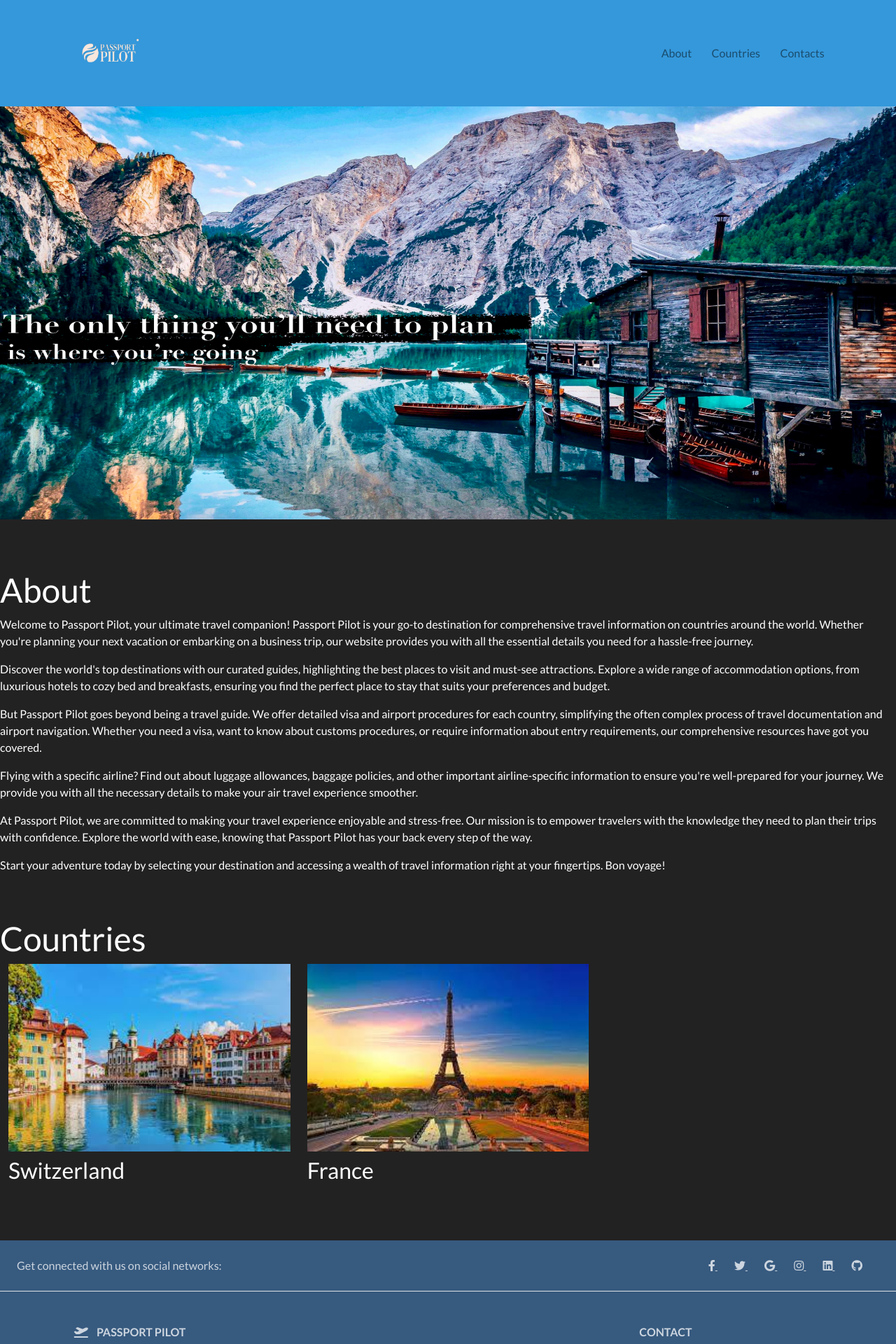
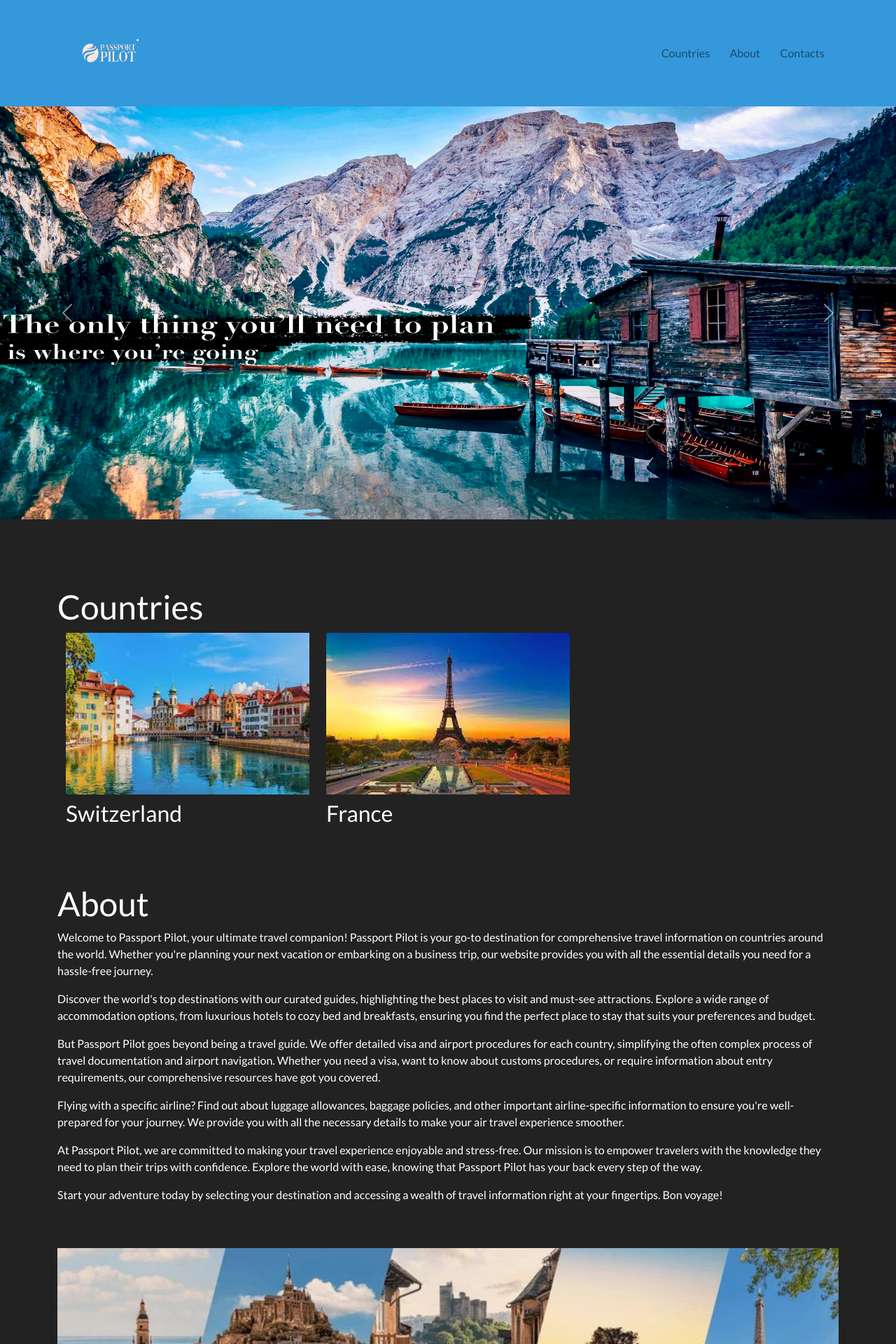
Before and after one commit to Santhoshcv19/Passport-Pilot, a Django app: page / in a window 1280 px wide. Shown: the top 1920 px of the page at 70% size. Run offline with Django 4.2, Linux system fonts and the light colour scheme; data comes from the database, SQL or seed files in the repository; both versions use the stored data as it was after the commit; some libraries are stand-ins or nearby versions.

Commit message:
Added Slider plus gallery image below about

```diff
--- a/Passport_Pilot/urls.py
+++ b/Passport_Pilot/urls.py
@@ -22,7 +22,7 @@ from django.conf import settings
 
 urlpatterns = [
     path('admin/', admin.site.urls),
-    path('', views.home, name='home')
+    path('', views.home, name='home'),
 ]
 
 urlpatterns += static(settings.MEDIA_URL, document_root=settings.MEDIA_ROOT)
--- a/Visa/templates/Visa/base.html
+++ b/Visa/templates/Visa/base.html
@@ -15,6 +15,11 @@
 
   <!-- Bootstrap CSS -->
   <link rel="stylesheet" href="https://stackpath.bootstrapcdn.com/bootstrap/4.4.1/css/bootstrap.min.css" integrity="sha384-Vkoo8x4CGsO3+Hhxv8T/Q5PaXtkKtu6ug5TOeNV6gBiFeWPGFN9MuhOf23Q9Ifjh" crossorigin="anonymous">
+
+  <link href="https://cdn.jsdelivr.net/npm/bootstrap@5.3.0/dist/css/bootstrap.min.css" rel="stylesheet">
+
+  <!-- Bootstrap JS (change the version number based on the latest available) -->
+  <script src="https://cdn.jsdelivr.net/npm/bootstrap@5.3.0/dist/js/bootstrap.bundle.min.js"></script>
 
   <link rel="stylesheet" href="{% static "Visa/bootstrap.min.css"  %}">
 
@@ -42,10 +47,10 @@
       <div class="collapse navbar-collapse text-center" id="navbarNav">
         <ul class="navbar-nav ml-auto">
           <li class="nav-item">
-            <a class="nav-link" href="#About">About &nbsp; &nbsp;</a>
+            <a class="nav-link" href="#gallery">Countries &nbsp; &nbsp;</a>
           </li>
           <li class="nav-item">
-            <a class="nav-link" href="#gallery">Countries &nbsp; &nbsp;</a>
+            <a class="nav-link" href="#About">About &nbsp; &nbsp;</a>
           </li>
           <li class="nav-item">
             <a class="nav-link" href="#Contacts">Contacts &nbsp; &nbsp;</a>
@@ -55,11 +60,6 @@
     </div>
   </nav>
   <div class="wallpaper-home" style="margin-left:0%; position: relative;">
-    <img src="{% static "Visa/cont.jpeg" %}" height="590">
-    <br>
-    <br>
-    <br>
-    <br>
     {% block content %}{% endblock %}
   </div>
 
--- a/Visa/templates/Visa/home.html
+++ b/Visa/templates/Visa/home.html
@@ -3,28 +3,33 @@
 {% load static %}
 
 {% block content %}
-
-<h1 id="About">About</h1>
-<p>
-  Welcome to Passport Pilot, your ultimate travel companion! Passport Pilot is your go-to destination for comprehensive travel information on countries around the world. Whether you're planning your next vacation or embarking on a business trip, our website provides you with all the essential details you need for a hassle-free journey.
-</p>
-<p>
-  Discover the world's top destinations with our curated guides, highlighting the best places to visit and must-see attractions. Explore a wide range of accommodation options, from luxurious hotels to cozy bed and breakfasts, ensuring you find the perfect place to stay that suits your preferences and budget.
-</p>
-<p>
-  But Passport Pilot goes beyond being a travel guide. We offer detailed visa and airport procedures for each country, simplifying the often complex process of travel documentation and airport navigation. Whether you need a visa, want to know about customs procedures, or require information about entry requirements, our comprehensive resources have got you covered.
-</p>
-<p>
-  Flying with a specific airline? Find out about luggage allowances, baggage policies, and other important airline-specific information to ensure you're well-prepared for your journey. We provide you with all the necessary details to make your air travel experience smoother.
-</p>
-<p>
-  At Passport Pilot, we are committed to making your travel experience enjoyable and stress-free. Our mission is to empower travelers with the knowledge they need to plan their trips with confidence. Explore the world with ease, knowing that Passport Pilot has your back every step of the way.
-</p>
-<p>
-  Start your adventure today by selecting your destination and accessing a wealth of travel information right at your fingertips. Bon voyage!
-</p>
+<div id="carouselExample" class="carousel slide" data-bs-ride="carousel" data-bs-interval="3000">
+  <div class="carousel-inner">
+    <div class="carousel-item active">
+      <img src="{% static "Visa/cont.jpeg" %}" class="d-block w-100" alt="Slide 1" height="590">
+    </div>
+    <div class="carousel-item">
+      <img src="{% static "Visa/Logo.png" %}" class="d-block w-100" alt="Slide 2" height="590">
+    </div>
+    <div class="carousel-item">
+      <img src="{% static "Visa/cont.jpeg" %}" class="d-block w-100" alt="Slide 3" height="590">
+    </div>
+  </div>
+  <button class="carousel-control-prev" type="button" data-bs-target="#carouselExample" data-bs-slide="prev">
+    <span class="carousel-control-prev-icon" aria-hidden="true"></span>
+    <span class="visually-hidden">Previous</span>
+  </button>
+  <button class="carousel-control-next" type="button" data-bs-target="#carouselExample" data-bs-slide="next">
+    <span class="carousel-control-next-icon" aria-hidden="true"></span>
+    <span class="visually-hidden">Next</span>
+  </button>
+</div>
 <br>
 <br>
+<br>
+<br>
+<div class="container">
+
 
 <h1 id="gallery">Countries</h1>
 <div class="row remove-negative-margin">
@@ -48,6 +53,34 @@
 <br>
 <br>
 <br>
+<h1 id="About">About</h1>
+<p>
+  Welcome to Passport Pilot, your ultimate travel companion! Passport Pilot is your go-to destination for comprehensive travel information on countries around the world. Whether you're planning your next vacation or embarking on a business trip, our website provides you with all the essential details you need for a hassle-free journey.
+</p>
+<p>
+  Discover the world's top destinations with our curated guides, highlighting the best places to visit and must-see attractions. Explore a wide range of accommodation options, from luxurious hotels to cozy bed and breakfasts, ensuring you find the perfect place to stay that suits your preferences and budget.
+</p>
+<p>
+  But Passport Pilot goes beyond being a travel guide. We offer detailed visa and airport procedures for each country, simplifying the often complex process of travel documentation and airport navigation. Whether you need a visa, want to know about customs procedures, or require information about entry requirements, our comprehensive resources have got you covered.
+</p>
+<p>
+  Flying with a specific airline? Find out about luggage allowances, baggage policies, and other important airline-specific information to ensure you're well-prepared for your journey. We provide you with all the necessary details to make your air travel experience smoother.
+</p>
+<p>
+  At Passport Pilot, we are committed to making your travel experience enjoyable and stress-free. Our mission is to empower travelers with the knowledge they need to plan their trips with confidence. Explore the world with ease, knowing that Passport Pilot has your back every step of the way.
+</p>
+<p>
+  Start your adventure today by selecting your destination and accessing a wealth of travel information right at your fingertips. Bon voyage!
+</p>
+<br>
+<br>
+<div class="Gallery">
+  <img class="galleryimg" src="{% static "Visa/collagepass.jpg" %}">
+  <div class="text"><span><h1>Gallery</h1></span></div>
+</div>
+<br>
+<br>
+</div>
 <!-- Footer -->
 <footer class="text-center text-lg-start bg-primary text-muted" id="Contacts">
   <!-- Section: Social media -->
@@ -60,22 +93,16 @@
 
     <!-- Right -->
     <div>
-      <a href="" class="me-4 text-reset">
-        <i class="fab fa-facebook-f"></i>
-      </a>
-      <a href="" class="me-4 text-reset">
+      <a href="https://github.com/Santhoshcv19" class="me-4 text-reset" target="_blank" style="text-decoration: none;">
         <i class="fab fa-twitter"></i>
       </a>
-      <a href="" class="me-4 text-reset">
-        <i class="fab fa-google"></i>
-      </a>
-      <a href="" class="me-4 text-reset">
+      <a href="https://github.com/Santhoshcv19" class="me-4 text-reset" target="_blank" style="text-decoration: none;">
         <i class="fab fa-instagram"></i>
       </a>
-      <a href="" class="me-4 text-reset">
+      <a href="https://github.com/Santhoshcv19" class="me-4 text-reset" target="_blank" style="text-decoration: none;">
         <i class="fab fa-linkedin"></i>
       </a>
-      <a href="https://github.com/Santhoshcv19" class="me-4 text-reset" target="_blank">
+      <a href="https://github.com/Santhoshcv19" class="me-4 text-reset" target="_blank" style="text-decoration: none;">
         <i class="fab fa-github"></i>
       </a>
     </div>
```
Also changed, not shown: Visa/static/Visa/custom1.css (+16 -0 lines), Visa/static/Visa/collagepass.jpg (added), db.sqlite3, static/Visa/custom1.css (line endings or trailing spaces).
